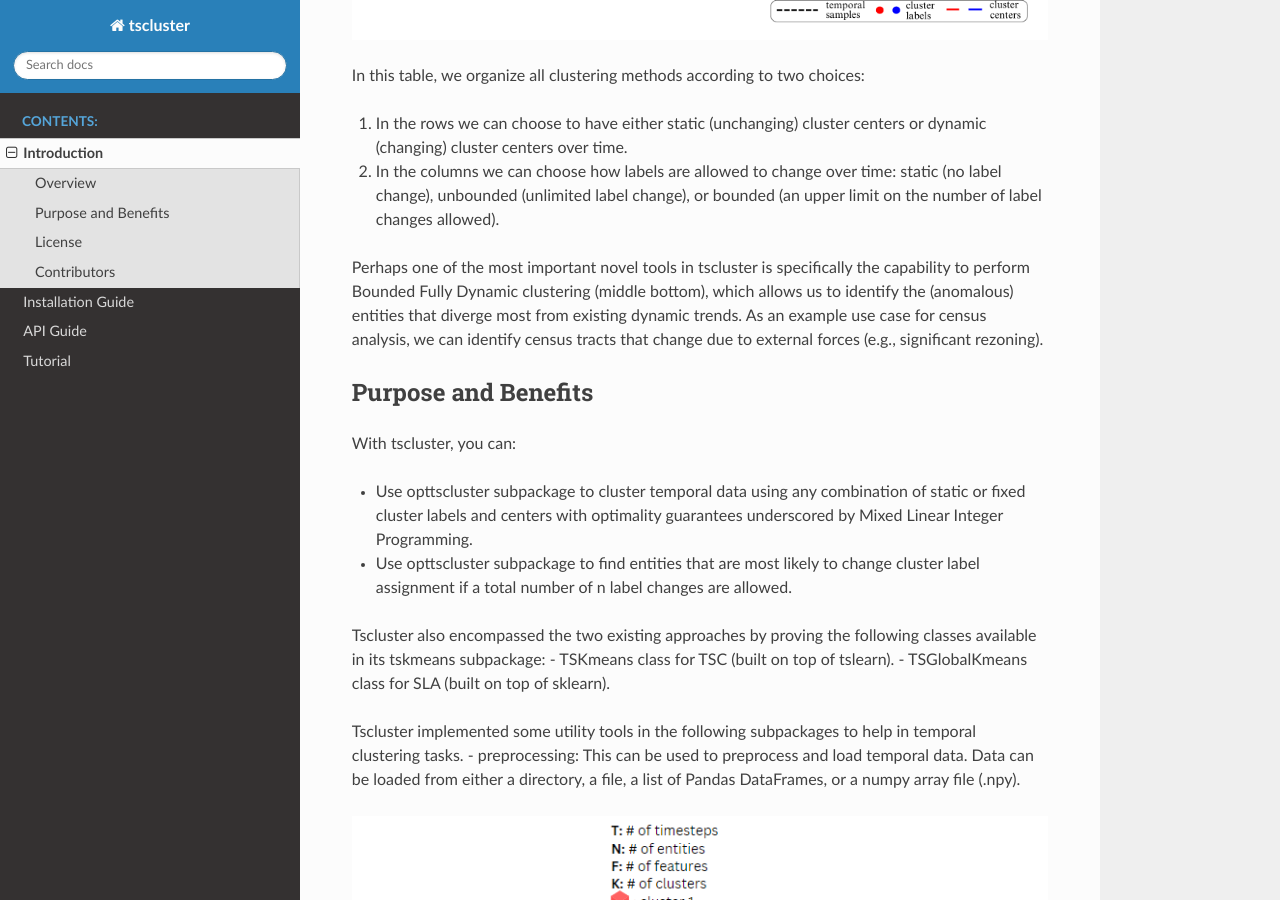
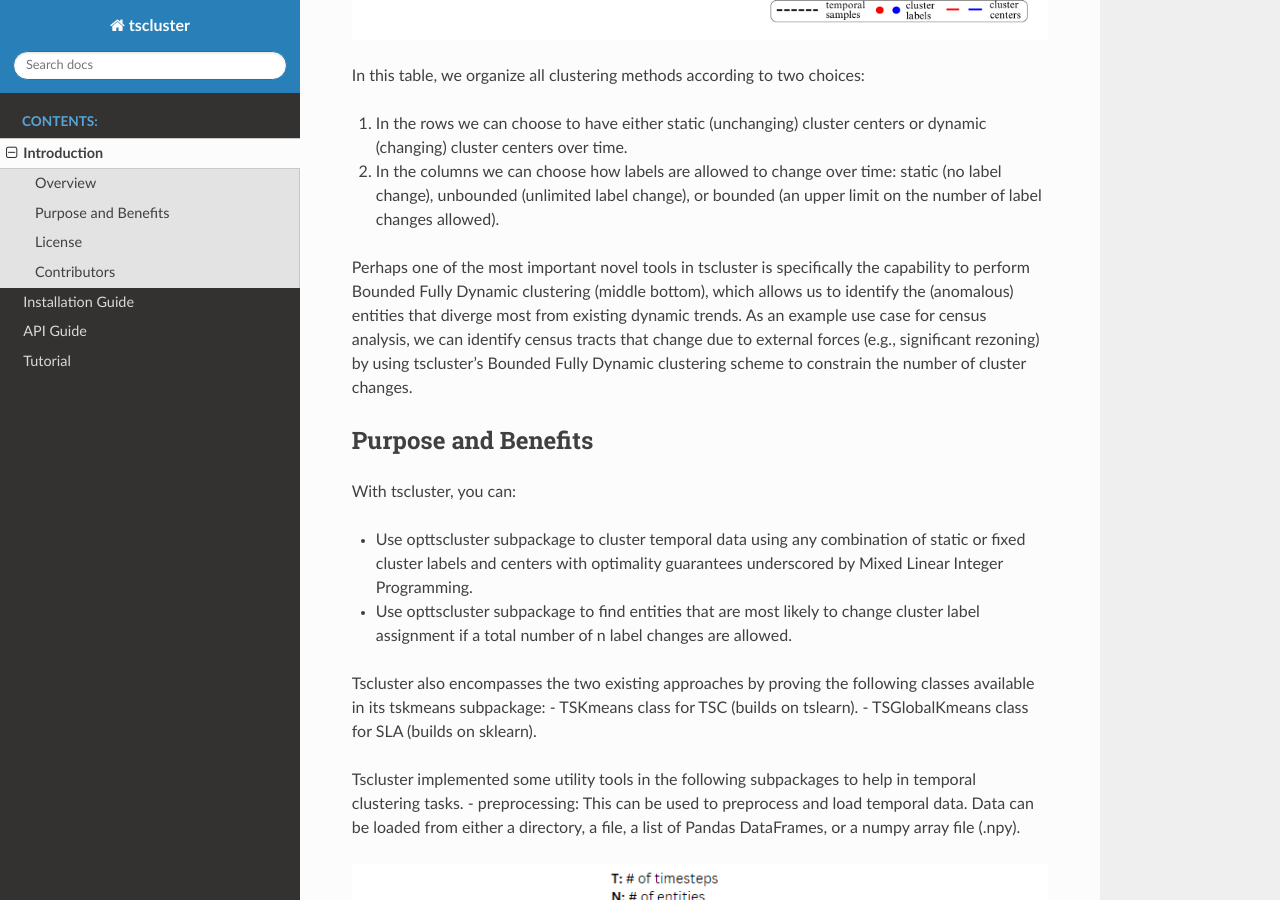
Before and after one commit to tscluster-project/tscluster, a Sphinx documentation site: the page built from docs/introduction.rst, in a window 1280 px wide and 900 px high, scrolled down 1838 px. Built offline with Sphinx 7.4.7 and the Read the Docs theme 2.0.0, drawn with Linux system fonts in a browser that asks for light colours.

Commit message:
changed past tenses to present tenses in documentation

```diff
--- a/docs/introduction.rst
+++ b/docs/introduction.rst
@@ -24,7 +24,7 @@ In this table, we organize all clustering methods according to two choices:
 1. In the rows we can choose to have either static (unchanging) cluster centers or dynamic (changing) cluster centers over time.
 2. In the columns we can choose how labels are allowed to change over time: static (no label change), unbounded (unlimited label change), or bounded (an upper limit on the number of label changes allowed).
 
-Perhaps one of the most important novel tools in tscluster is specifically the capability to perform Bounded Fully Dynamic clustering (middle bottom), which allows us to identify the (anomalous) entities that diverge most from existing dynamic trends.  As an example use case for census analysis, we can identify census tracts that change due to external forces (e.g., significant rezoning).
+Perhaps one of the most important novel tools in tscluster is specifically the capability to perform Bounded Fully Dynamic clustering (middle bottom), which allows us to identify the (anomalous) entities that diverge most from existing dynamic trends.  As an example use case for census analysis, we can identify census tracts that change due to external forces (e.g., significant rezoning) by using tscluster's Bounded Fully Dynamic clustering scheme to constrain the number of cluster changes.
 
 Purpose and Benefits
 --------------------
@@ -34,9 +34,9 @@ With tscluster, you can:
 
 - Use opttscluster subpackage to find entities that are most likely to change cluster label assignment if a total number of n label changes are allowed.
 
-Tscluster also encompassed the two existing approaches by proving the following classes available in its tskmeans subpackage:
-- TSKmeans class for TSC (built on top of tslearn).
-- TSGlobalKmeans class for SLA (built on top of sklearn).
+Tscluster also encompasses the two existing approaches by proving the following classes available in its tskmeans subpackage:
+- TSKmeans class for TSC (builds on tslearn).
+- TSGlobalKmeans class for SLA (builds on sklearn).
 
 Tscluster implemented some utility tools in the following subpackages to help in temporal clustering tasks.
 - preprocessing: This can be used to preprocess and load temporal data. Data can be loaded from either a directory, a file, a list of Pandas DataFrames, or a numpy array
```
